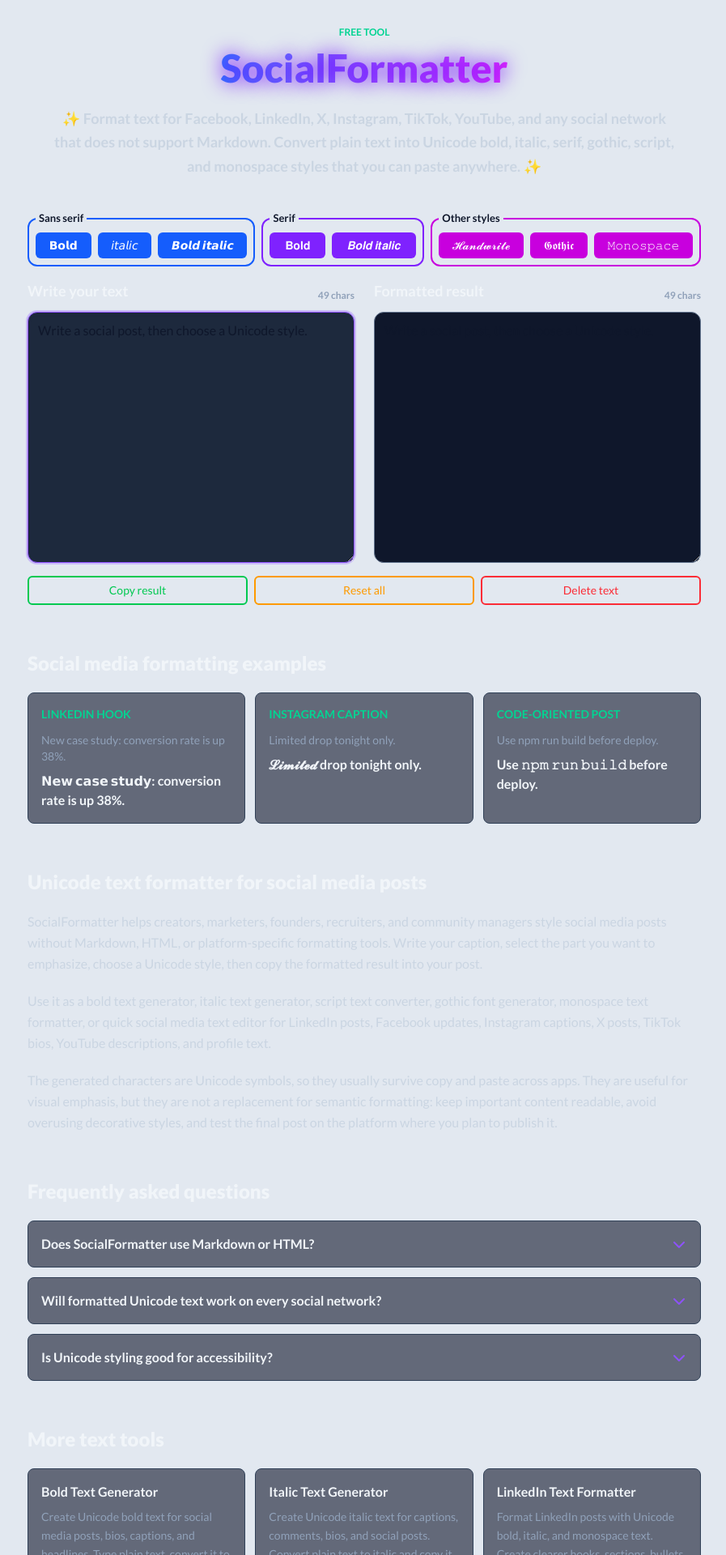
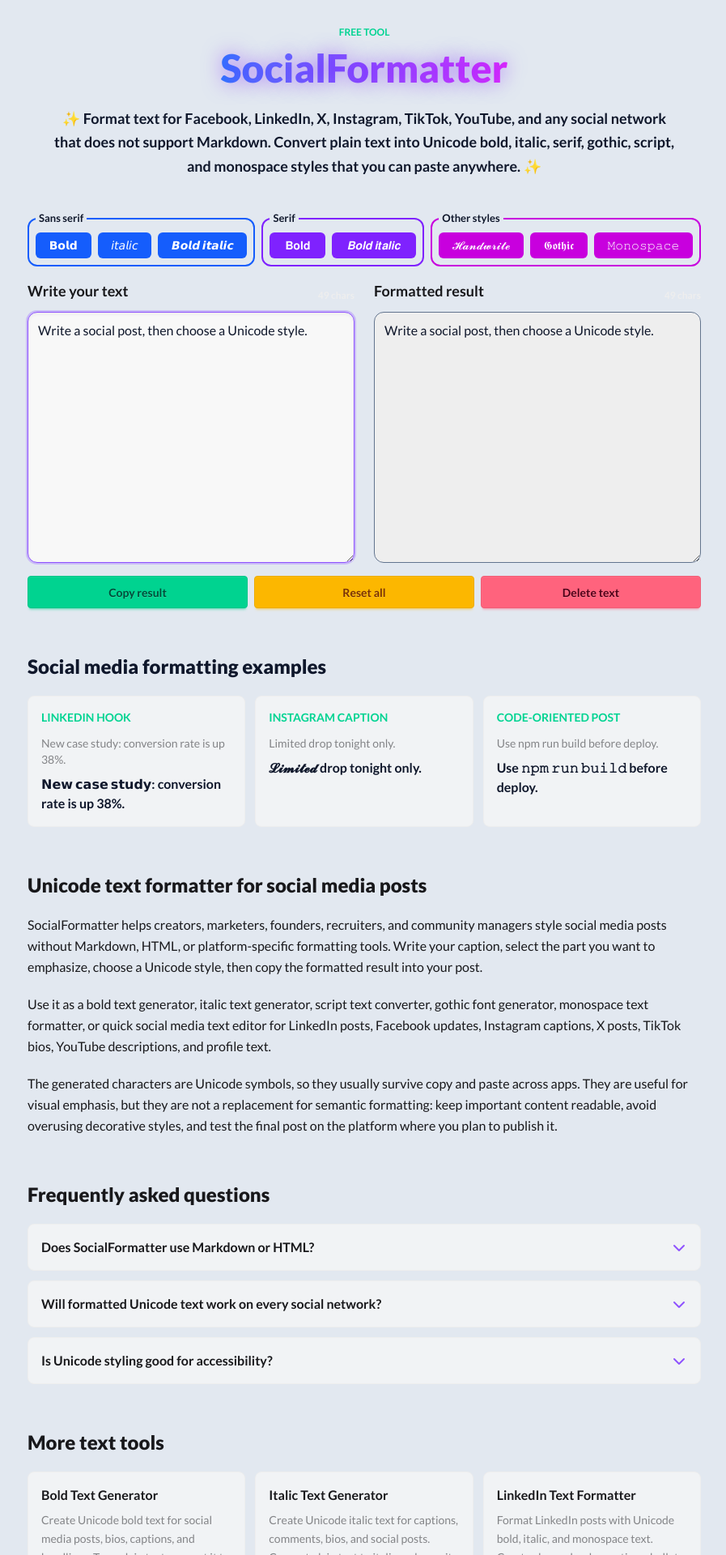
Before and after one commit to 8devil3/socialformatter, a Vue app: page / in a window 1280 px wide. Shown: the top 1920 px of the page at 81% size, without its empty margins (190-1087 px from the left). Built offline with nearby package versions, Linux system fonts and the light colour scheme.

Commit message:
corretti colori light/dark

```diff
--- a/src/assets/app.css
+++ b/src/assets/app.css
@@ -1,9 +1,5 @@
 @import "tailwindcss";
-
-@theme {
-    --font-sans: 'Lato', 'sans-serif';
-    --font-serif: 'DM Serif Display', 'serif';
-}
+@import "theme.css";
 
 #app {
     @apply w-full max-w-4xl p-4 mx-auto md:p-8;
@@ -11,7 +7,7 @@
 
 .text-gradient {
     @apply text-transparent bg-linear-to-r from-blue-500 via-violet-500 to-fuchsia-500 bg-clip-text;
-    text-shadow: #6f00ff 0 0 24px;
+    text-shadow: #6f00ff80 0 0 24px;
 }
 
 button {
--- /dev/null
+++ b/src/assets/theme.css
@@ -0,0 +1,10 @@
+@plugin "daisyui";
+
+@theme {
+    --font-sans: 'Lato', 'sans-serif';
+    --font-serif: 'DM Serif Display', 'serif';
+}
+
+@plugin "daisyui" {
+  themes: light --default, dark --prefersdark, cupcake;
+}
--- a/src/views/HomeView.vue
+++ b/src/views/HomeView.vue
@@ -6,7 +6,7 @@
             {{ page.h1 }}
         </h1>
 
-        <p class="max-w-3xl mx-auto mb-10 text-base font-semibold leading-relaxed text-center md:text-lg text-slate-300">
+        <p class="max-w-3xl mx-auto mb-10 text-base font-semibold leading-relaxed text-center md:text-lg">
             <span aria-hidden="true">&#10024;</span>
             {{ page.intro }}
             <span aria-hidden="true">&#10024;</span>
@@ -36,8 +36,8 @@
         <div class="grid grid-cols-1 gap-6 mt-4 md:grid-cols-2">
             <section class="min-w-0">
                 <div class="flex items-end justify-between gap-3 mb-3">
-                    <h2 class="text-lg font-bold text-slate-100">Write your text</h2>
-                    <span class="text-xs font-semibold text-slate-400">{{ inputText.length }} chars</span>
+                    <h2 class="text-lg font-bold text-base-content">Write your text</h2>
+                    <span class="text-xs font-semibold text-base-300">{{ inputText.length }} chars</span>
                 </div>
 
                 <textarea
@@ -46,7 +46,7 @@
                     rows="12"
                     placeholder="Type your text here then choose a style."
                     autofocus
-                    class="focus:outline-none focus:ring-2 focus:ring-violet-500/30 focus:shadow-inner w-full block bg-slate-800 focus:border-violet-500 border-slate-400 border rounded-xl px-3 py-2.5 resize-y"
+                    class="focus:outline-none focus:ring-2 focus:ring-violet-500/30 focus:shadow-inner w-full block bg-base-200 focus:border-violet-500 border-base-content/50 border rounded-xl px-3 py-2.5 resize-y"
                     @select="storeSelection"
                     @keyup="storeSelection"
                     @mouseup="storeSelection"
@@ -56,8 +56,8 @@
 
             <section class="min-w-0">
                 <div class="flex items-end justify-between gap-3 mb-3">
-                    <h2 class="text-lg font-bold text-slate-100">Formatted result</h2>
-                    <span class="text-xs font-semibold text-slate-400">{{ resultText.length }} chars</span>
+                    <h2 class="text-lg font-bold text-base-content">Formatted result</h2>
+                    <span class="text-xs font-semibold text-base-300">{{ resultText.length }} chars</span>
                 </div>
 
                 <textarea
@@ -65,44 +65,44 @@
                     rows="12"
                     readonly
                     placeholder="Your formatted text will appear here."
-                    class="focus:outline-none focus:ring-2 focus:ring-emerald-500/30 w-full block bg-slate-900 border-slate-500 border rounded-xl px-3 py-2.5 resize-y"
+                    class="focus:outline-none focus:ring-2 focus:ring-emerald-500/30 w-full block bg-base-300 border-slate-500 border rounded-xl px-3 py-2.5 resize-y"
                 />
             </section>
         </div>
 
         <div class="grid grid-cols-3 gap-2 mt-4">
-            <button type="button" @click="copyText" class="font-normal px-3 text-sm py-1.5 rounded-md border-2 border-green-500 text-green-500 hover:text-white hover:bg-green-500/50 transition-colors truncate">
+            <button type="button" @click="copyText" class="btn btn-success">
                 <template v-if="!isCopied">Copy result</template>
                 <template v-else>Copied!</template>
             </button>
 
-            <button type="button" @click="resetAll" class="font-normal px-3 text-sm py-1.5 rounded-md border-amber-500 border-2 text-amber-500 hover:text-white hover:bg-amber-500/50 transition-colors w-full truncate">
+            <button type="button" @click="resetAll" class="btn btn-warning">
                 Reset all
             </button>
 
-            <button type="button" @click="deleteText" class="font-normal px-3 text-sm py-1.5 rounded-md border-red-500 border-2 text-red-500 hover:text-white hover:bg-red-500/50 transition-colors truncate">
+            <button type="button" @click="deleteText" class="btn btn-error">
                 Delete text
             </button>
         </div>
 
         <section class="mt-14">
-            <h2 class="mb-5 text-2xl font-extrabold text-slate-100">{{ page.examplesTitle }}</h2>
+            <h2 class="mb-5 text-2xl font-extrabold text-ase-content">{{ page.examplesTitle }}</h2>
 
             <div class="grid gap-3 md:grid-cols-3">
                 <article
                     v-for="example in page.examples"
                     :key="example.label"
-                    class="p-4 border rounded-lg bg-slate-900/60 border-slate-700"
+                    class="p-4 border rounded-lg bg-base-200/70 border-base-300"
                 >
                     <h3 class="mb-3 text-sm font-bold uppercase text-emerald-400">{{ example.label }}</h3>
-                    <p class="mb-2 text-sm text-slate-400">{{ example.before }}</p>
-                    <p class="font-semibold text-slate-100">{{ example.after }}</p>
+                    <p class="mb-2 text-sm text-base-content/50">{{ example.before }}</p>
+                    <p class="font-semibold text-ase-content">{{ example.after }}</p>
                 </article>
             </div>
         </section>
 
-        <section class="space-y-5 leading-relaxed mt-14 text-slate-300">
-            <h2 class="text-2xl font-extrabold text-slate-100">{{ page.bodyTitle }}</h2>
+        <section class="space-y-5 leading-relaxed mt-14 text-base-content">
+            <h2 class="text-2xl font-extrabold text-base-content">{{ page.bodyTitle }}</h2>
 
             <p v-for="paragraph in page.body" :key="paragraph">
                 {{ paragraph }}
@@ -110,41 +110,41 @@
         </section>
 
         <section class="mt-14">
-            <h2 class="mb-5 text-2xl font-extrabold text-slate-100">Frequently asked questions</h2>
+            <h2 class="mb-5 text-2xl font-extrabold text-base-content">Frequently asked questions</h2>
 
             <div class="space-y-3">
                 <details
                     v-for="item in page.faq"
                     :key="item.question"
-                    class="p-4 border rounded-lg bg-slate-900/60 border-slate-700"
+                    class="p-4 border rounded-lg bg-base-200/70 border-base-300"
                 >
-                    <summary class="flex items-center justify-between gap-8 font-bold cursor-pointer text-slate-100">
+                    <summary class="flex items-center justify-between gap-8 font-bold cursor-pointer text-base-content">
                         <div>{{ item.question }}</div>
                         <i class="text-violet-500 fas fa-chevron-down" />
                     </summary>
-                    <p class="mt-3 leading-relaxed text-slate-300">{{ item.answer }}</p>
+                    <p class="mt-3 leading-relaxed text-base-content/70">{{ item.answer }}</p>
                 </details>
             </div>
         </section>
 
         <section class="mt-14">
-            <h2 class="mb-5 text-2xl font-extrabold text-slate-100">More text tools</h2>
+            <h2 class="mb-5 text-2xl font-extrabold text-base-content">More text tools</h2>
 
             <div class="grid gap-3 md:grid-cols-2 lg:grid-cols-3">
                 <RouterLink
                     v-for="item in relatedPages"
                     :key="item.path"
                     :to="item.path"
-                    class="block p-4 transition-colors border rounded-lg bg-slate-900/60 border-slate-700 hover:border-emerald-500/70 hover:bg-slate-800"
+                    class="block p-4 transition-colors border rounded-lg bg-base-200/70 border-base-300 hover:border-emerald-500/70 hover:bg-base-100"
                 >
-                    <span class="block mb-2 font-bold text-slate-100">{{ item.h1 }}</span>
-                    <span class="block text-sm leading-relaxed text-slate-400">{{ item.description }}</span>
+                    <span class="block mb-2 font-bold text-base-content">{{ item.h1 }}</span>
+                    <span class="block text-sm leading-relaxed text-base-content/50">{{ item.description }}</span>
                 </RouterLink>
             </div>
         </section>
     </main>
 
-    <footer class="flex flex-col gap-4 mt-16 text-sm md:flex-row md:items-center md:justify-between text-slate-400">
+    <footer class="flex flex-col gap-4 mt-16 text-sm md:flex-row md:items-center md:justify-between text-base-content/50">
         <div>
             &copy; {{ new Date().getFullYear() }}
             <a href="https://www.orangeweb.biz" class="font-semibold text-orange-500 transition-colors hover:text-orange-400">OrangeWeb</a>
```
